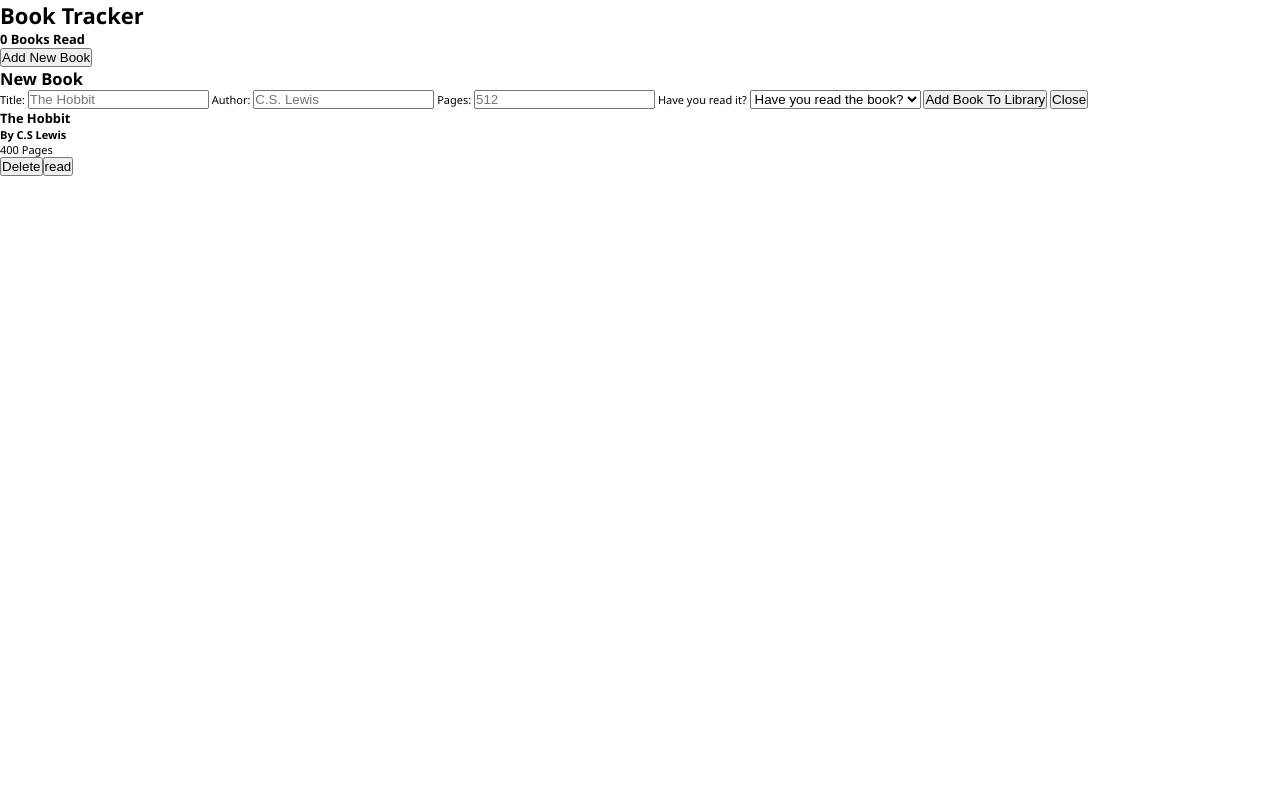
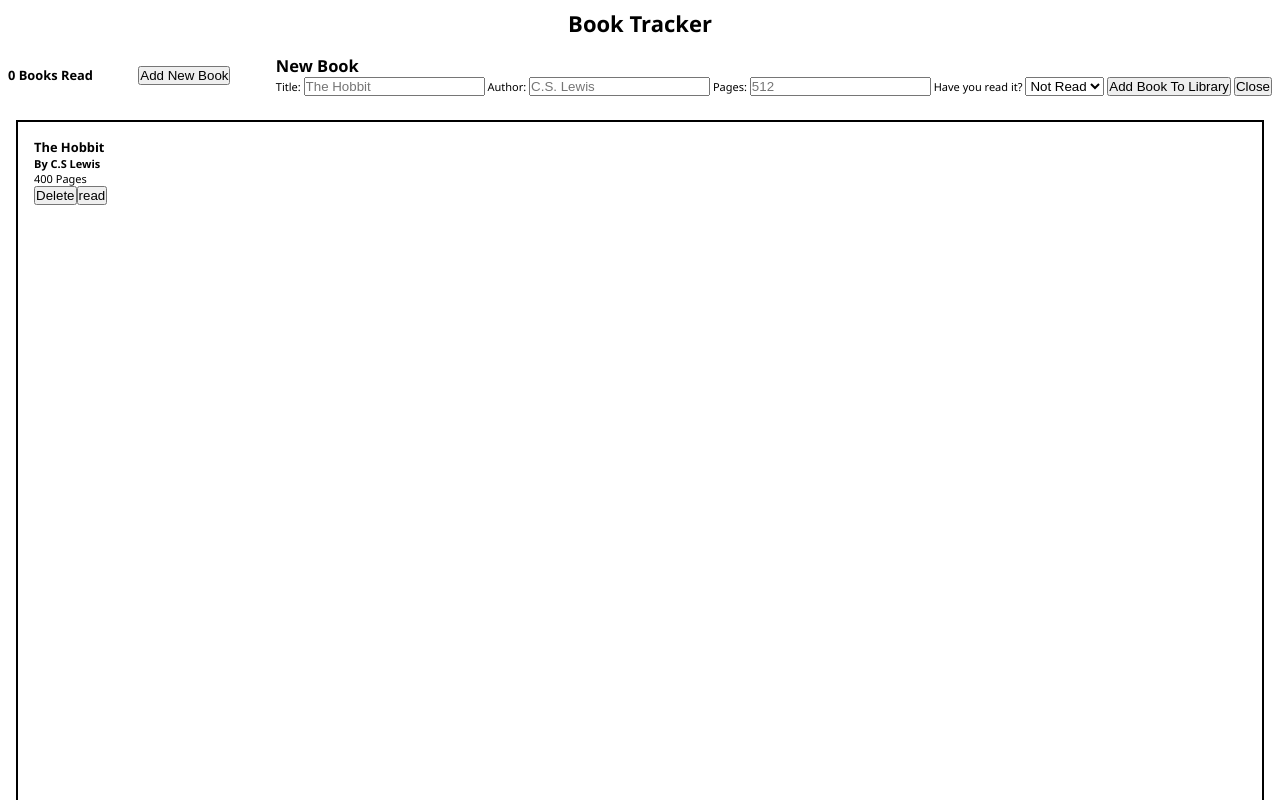
Before and after one commit to linglejack06/library-app, a website: page index.html in a window 1280 px wide. Both pictures are taken after a click on the button "Add New Book". Shown: the top 800 px of the page. Drawn offline with Linux system fonts and the light colour scheme.

Commit message:
Style header

```diff
--- a/index.html
+++ b/index.html
@@ -19,16 +19,13 @@
             <form class="popup-form">
                 <h2>New Book</h2>
                 <label for="title">Title: </label>
-                <input type="text" id="title" placeholder="The Hobbit">
+                <input type="text" id="title" placeholder="The Hobbit" required>
                 <label for="author">Author: </label>
-                <input type="text" id="author" placeholder="C.S. Lewis">
+                <input type="text" id="author" placeholder="C.S. Lewis" required>
                 <label for="pages">Pages: </label>
-                <input type="number" id="pages" placeholder="512">
+                <input type="number" id="pages" placeholder="512" required>
                 <label for="read">Have you read it?</label>
-                <select name="isRead" id="read-status">
-                    <option value="null" disabled selected>
-                        Have you read the book?
-                    </option>
+                <select name="isRead" id="read-status" required>
                     <option value="0">
                         Not Read
                     </option>
--- a/style.css
+++ b/style.css
@@ -9,3 +9,21 @@
 .popup-form {
     display: none;
 }
+header {
+    display: flex;
+    justify-content: center;
+    align-items: center;
+    padding: 8px;
+}
+.top {
+    display: flex;
+    justify-content: space-between;
+    align-items: center;
+    padding: 8px;
+}
+.library {
+    border: 2px solid black;
+    height: 100vh;
+    margin: 16px;
+    padding: 16px;
+}
```
